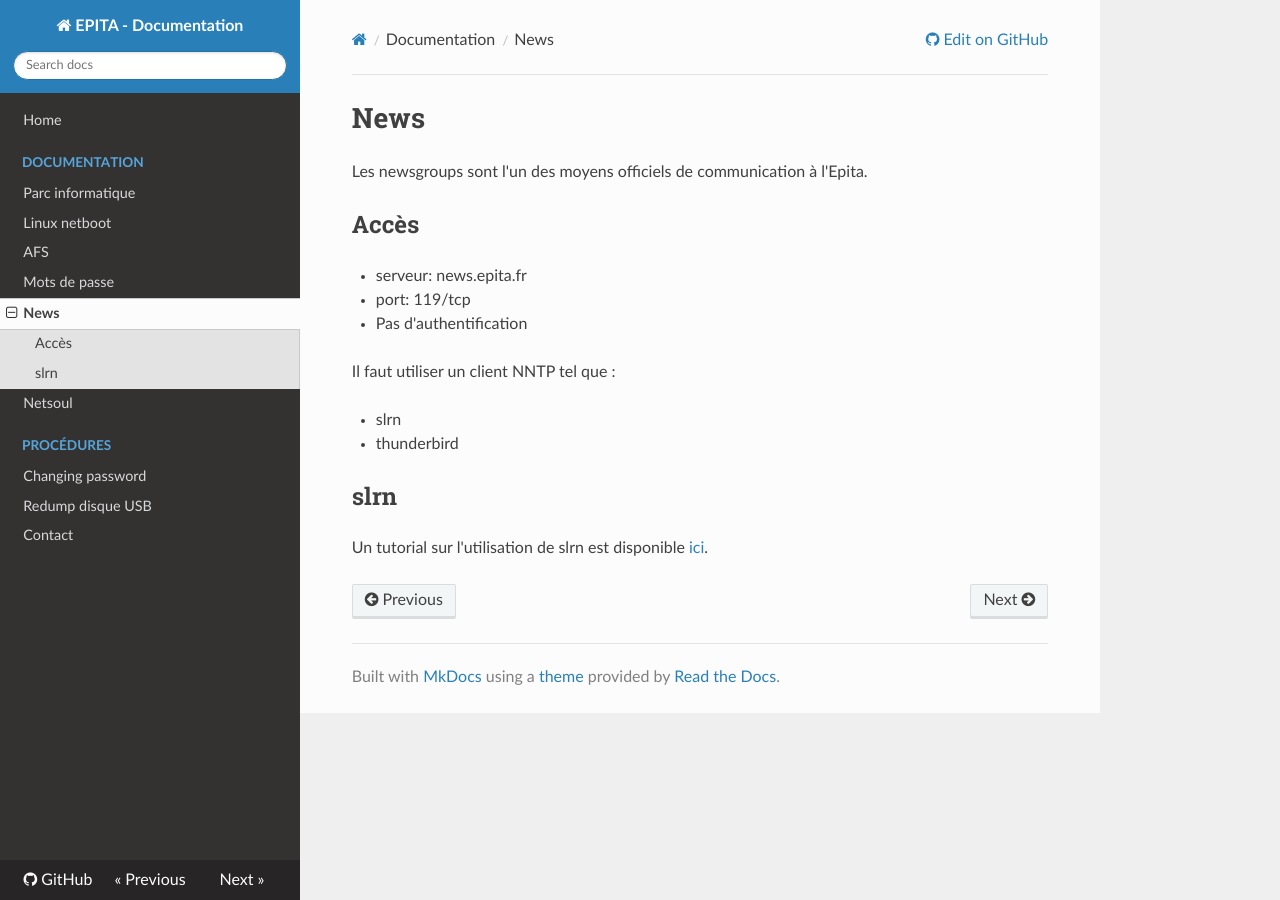
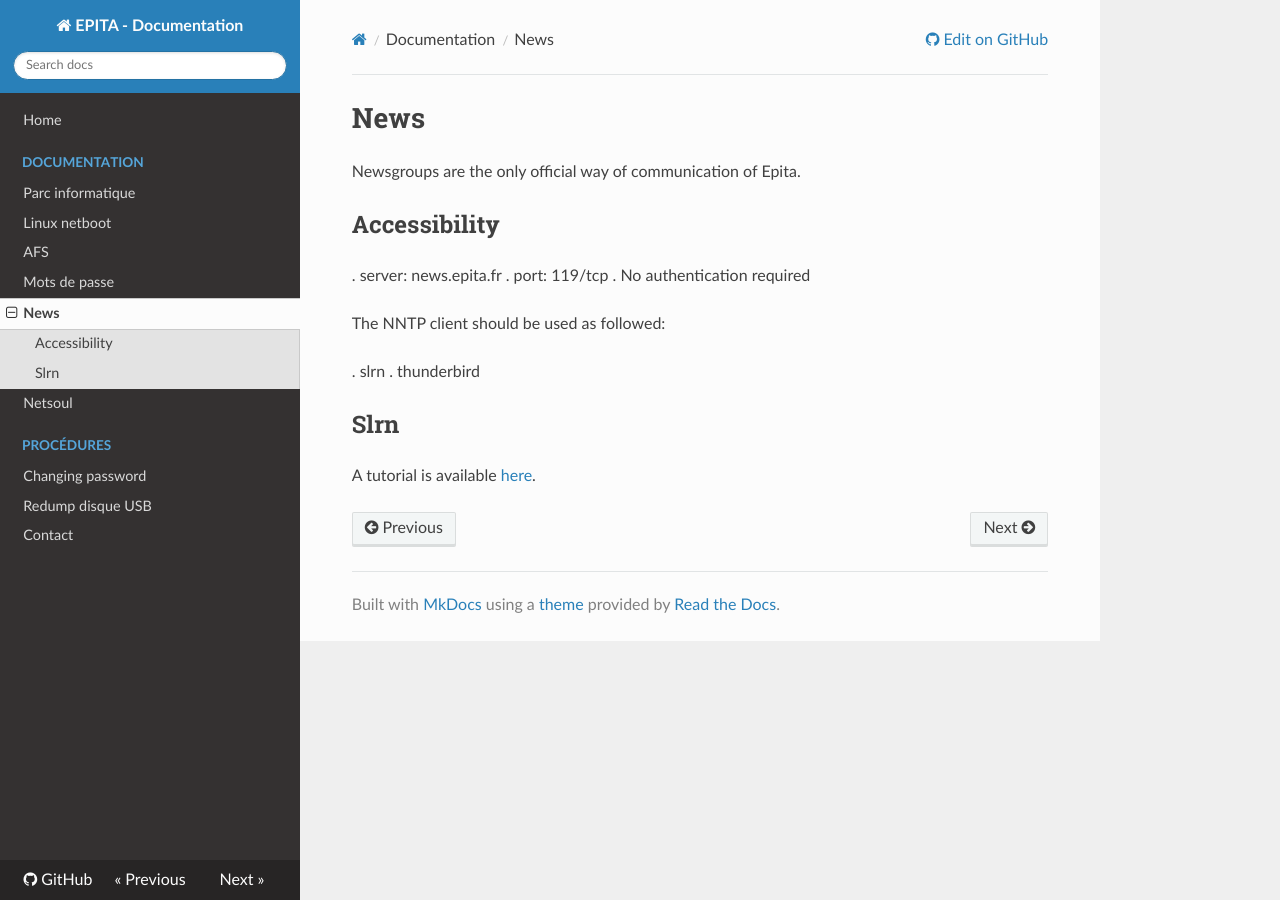
Before and after one commit to cri-epita/epita-doc, an MkDocs documentation site: the page built from docs/news.md, in a window 1280 px wide. Built offline with MkDocs 1.6.1, drawn with Linux system fonts in a browser that asks for light colours; nearby versions of some CDN libraries; old or Windows-style settings are respelled for this version of MkDocs.

Commit message:
translate news page in english

```diff
--- a/docs/news.md
+++ b/docs/news.md
@@ -1,18 +1,18 @@
 # News
 
-Les newsgroups sont l'un des moyens officiels de communication à l'Epita.
+Newsgroups are the only official way of communication of Epita.
 
-## Accès
+## Accessibility
 
- * serveur: news.epita.fr
- * port: 119/tcp
- * Pas d'authentification
+. server: news.epita.fr
+. port: 119/tcp
+. No authentication required
 
-Il faut utiliser un client NNTP tel que :
+The NNTP client should be used as followed:
 
- * slrn
- * thunderbird
+. slrn
+. thunderbird
 
-## slrn
+## Slrn
 
-Un tutorial sur l'utilisation de slrn est disponible [ici](http://canartichaut.kawie.fr/essentiel-configuration-slrn/).
+A tutorial is available [here](http://canartichaut.kawie.fr/essentiel-configuration-slrn/).
```
